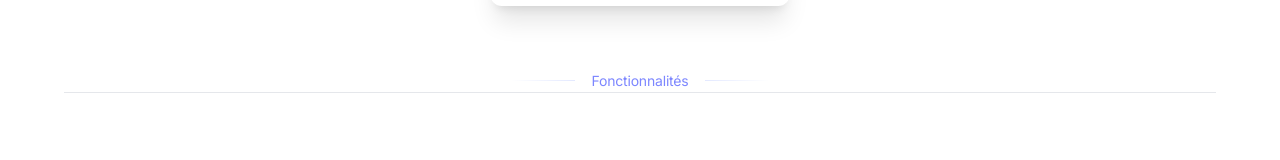
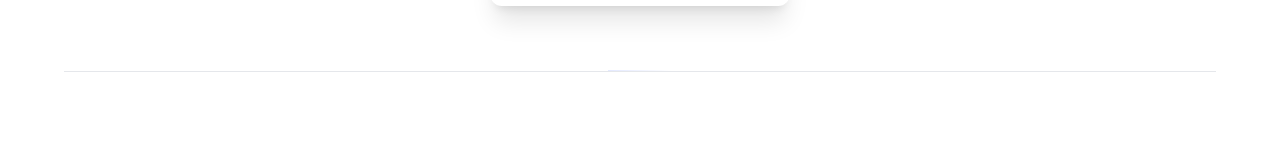
Before and after one commit to mikaelpackowski/locaflow, a Next.js app: page / in a window 1280 px wide. Shown: the part 525-685 px from the top of the page. Built offline with nearby package versions, Linux system fonts and the light colour scheme; grey boxes are pictures that could not be loaded.

Commit message:
Update hero-home.tsx

```diff
--- a/components/hero-home.tsx
+++ b/components/hero-home.tsx
@@ -45,8 +45,6 @@ export default function Hero() {
       </div>
 <div className="mt-16 flex items-center justify-center">
   <div className="flex items-center space-x-4">
-    <div className="h-px w-16 bg-gradient-to-r from-transparent to-indigo-200/50"></div>
-    <span className="text-sm text-indigo-400">Fonctionnalités</span>
     <div className="h-px w-16 bg-gradient-to-l from-transparent to-indigo-200/50"></div>
   </div>
 </div>
```
